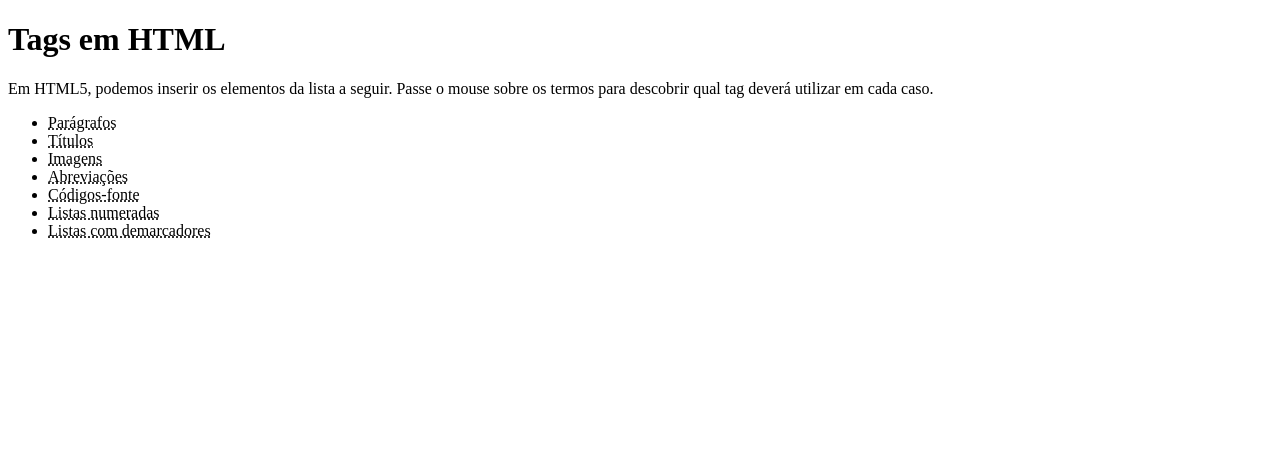
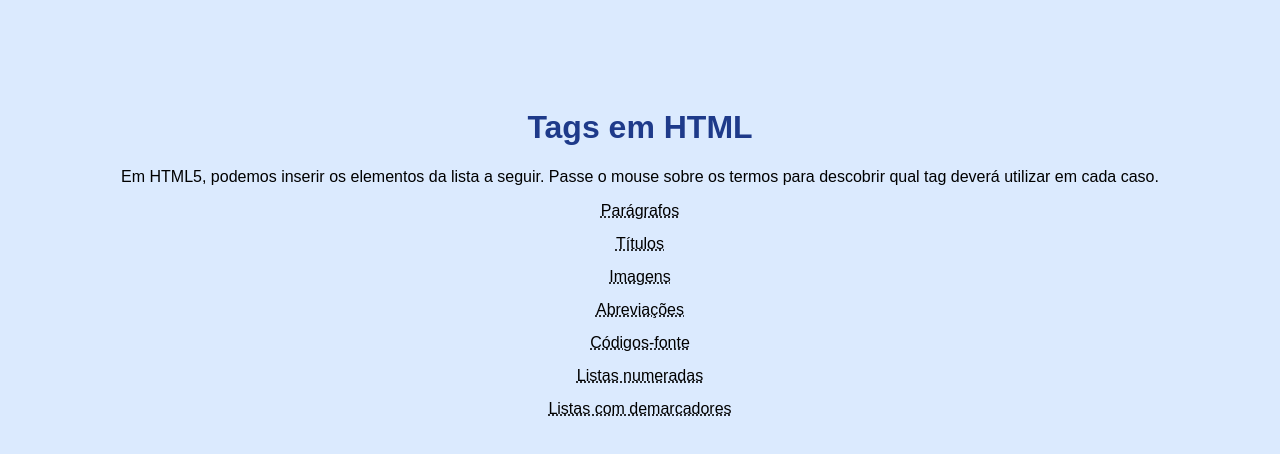
Before and after one commit to SamiraPonaht/Curso-HTML5-CSS3-Curso-em-Video-Gustavo-Guanabara, a plain HTML site: page desafio06/index.html in a window 1280 px wide. Drawn offline with Linux system fonts and the light colour scheme.

Commit message:
Atualização do estilo do arquivo (desafio 06)

```diff
--- a/desafio06/index.html
+++ b/desafio06/index.html
@@ -4,6 +4,33 @@
     <meta charset="UTF-8">
     <meta name="viewport" content="width=device-width, initial-scale=1.0">
     <link rel="shortcut icon" href="../desafio05/favicon.ico">
+    <style>
+        body {
+            background-color: #dbeafe;
+            font-family: Arial, sans-serif;
+            text-align: center;
+            padding-top: 80px;
+             }
+        h1 {
+            color: #1e3a8a;
+        }
+        ul {
+            list-style: none;
+            padding: 0;
+        }
+        li {
+            margin: 15px;
+        }
+        a {
+            background-color: white;
+            color: #1e3a8a;
+            text-decoration: none;
+            padding: 12px 20px;
+            border-radius: 10px;
+            font-weight: bold;
+            display: inline-block;
+        }
+    </style>
     <title>Capítulo 10 - Desafio 06 - Tags HTML</title>
 </head>
 <body>
```
